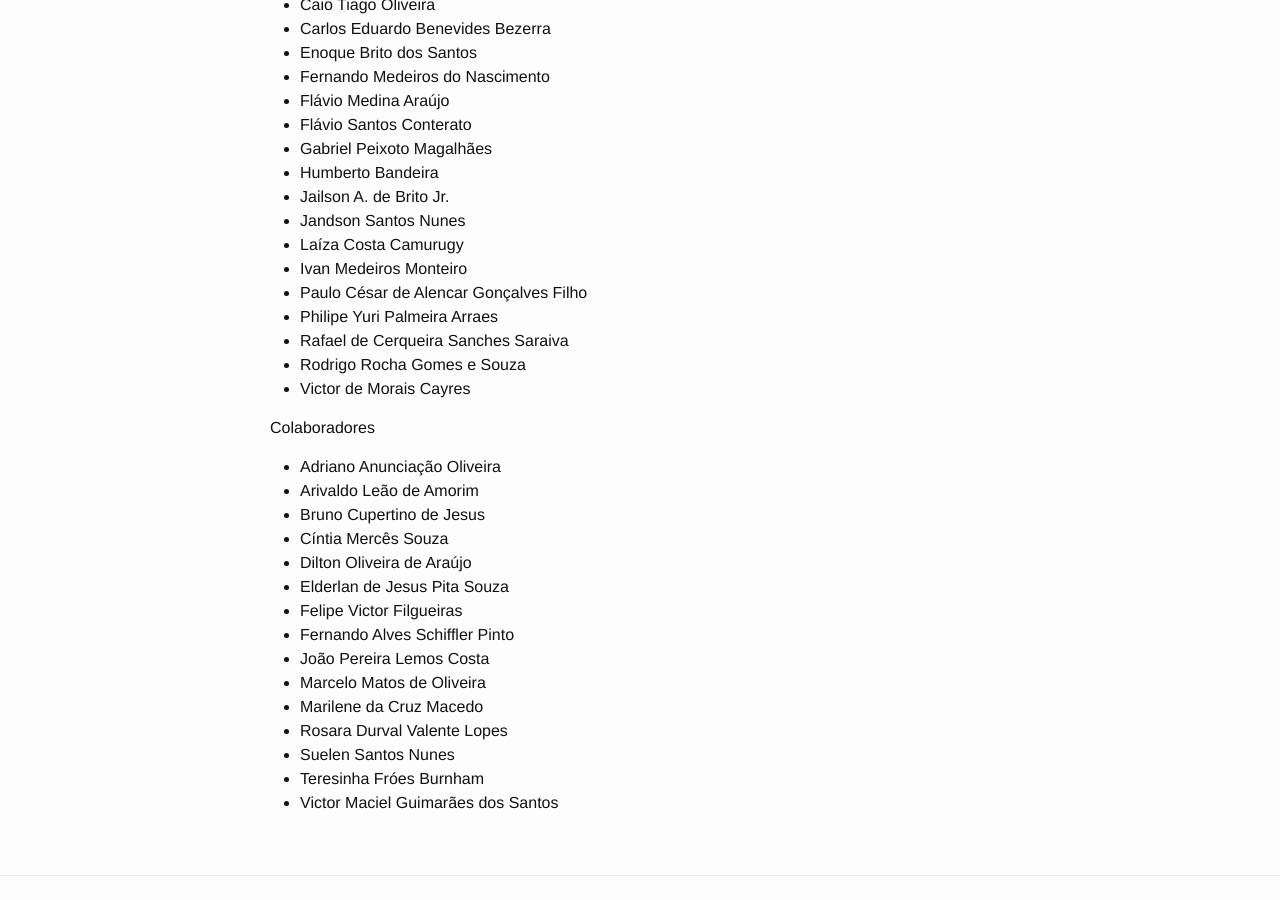
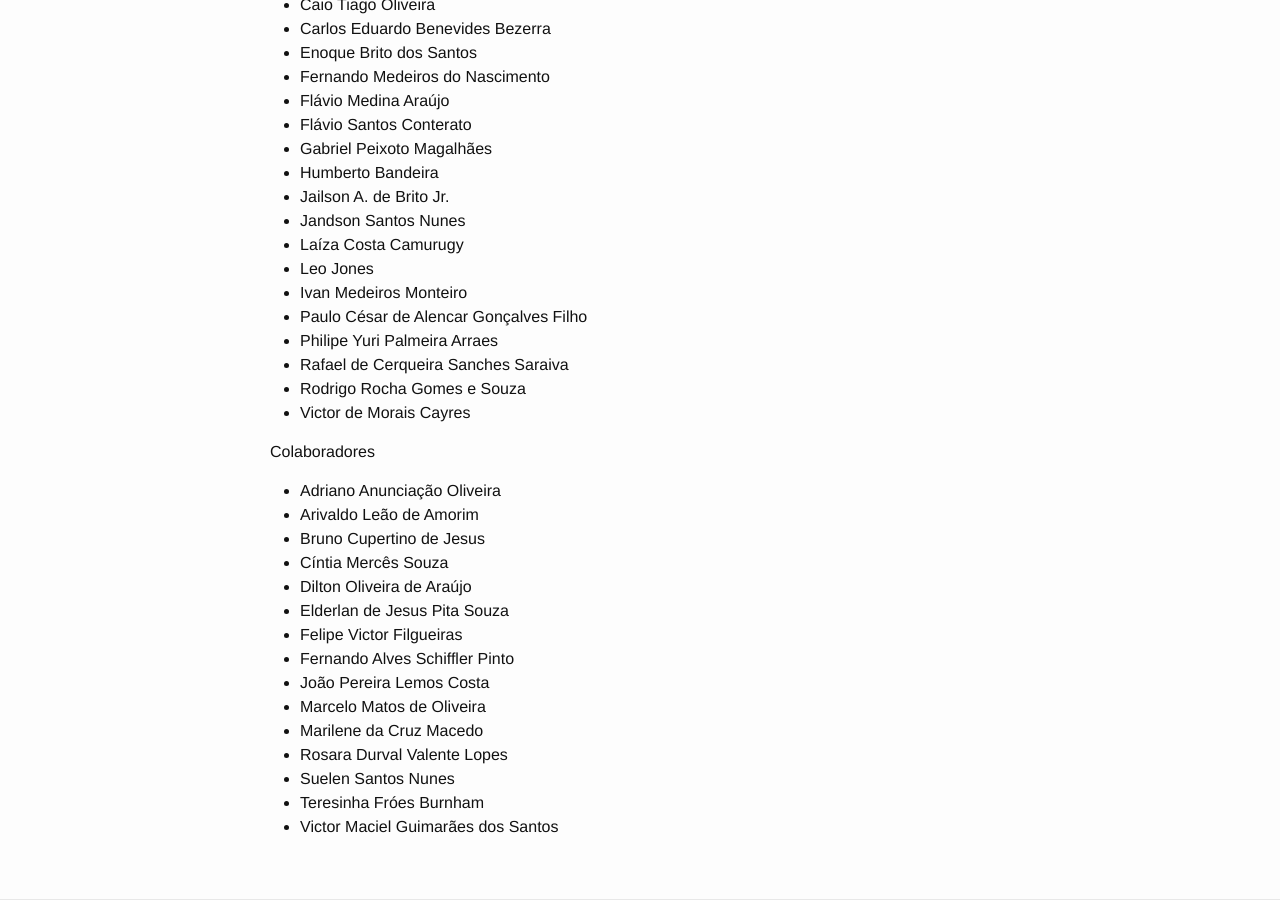
Before and after one commit to indigente/old-indigente.github.io, a Jekyll site: the page built from equipe.md, in a window 1280 px wide and 900 px high, scrolled down 1543 px. Built offline with Jekyll 4.4.1, drawn with Linux system fonts in a browser that asks for light colours.

Commit message:
Adiciona nome de Leo Jones

```diff
--- a/equipe.md
+++ b/equipe.md
@@ -69,6 +69,7 @@ Alunos:
 - Jailson A. de Brito Jr.
 - Jandson Santos Nunes
 - Laíza Costa Camurugy
+- Leo Jones
 - Ivan Medeiros Monteiro
 - Paulo César de Alencar Gonçalves Filho
 - Philipe Yuri Palmeira Arraes
```
